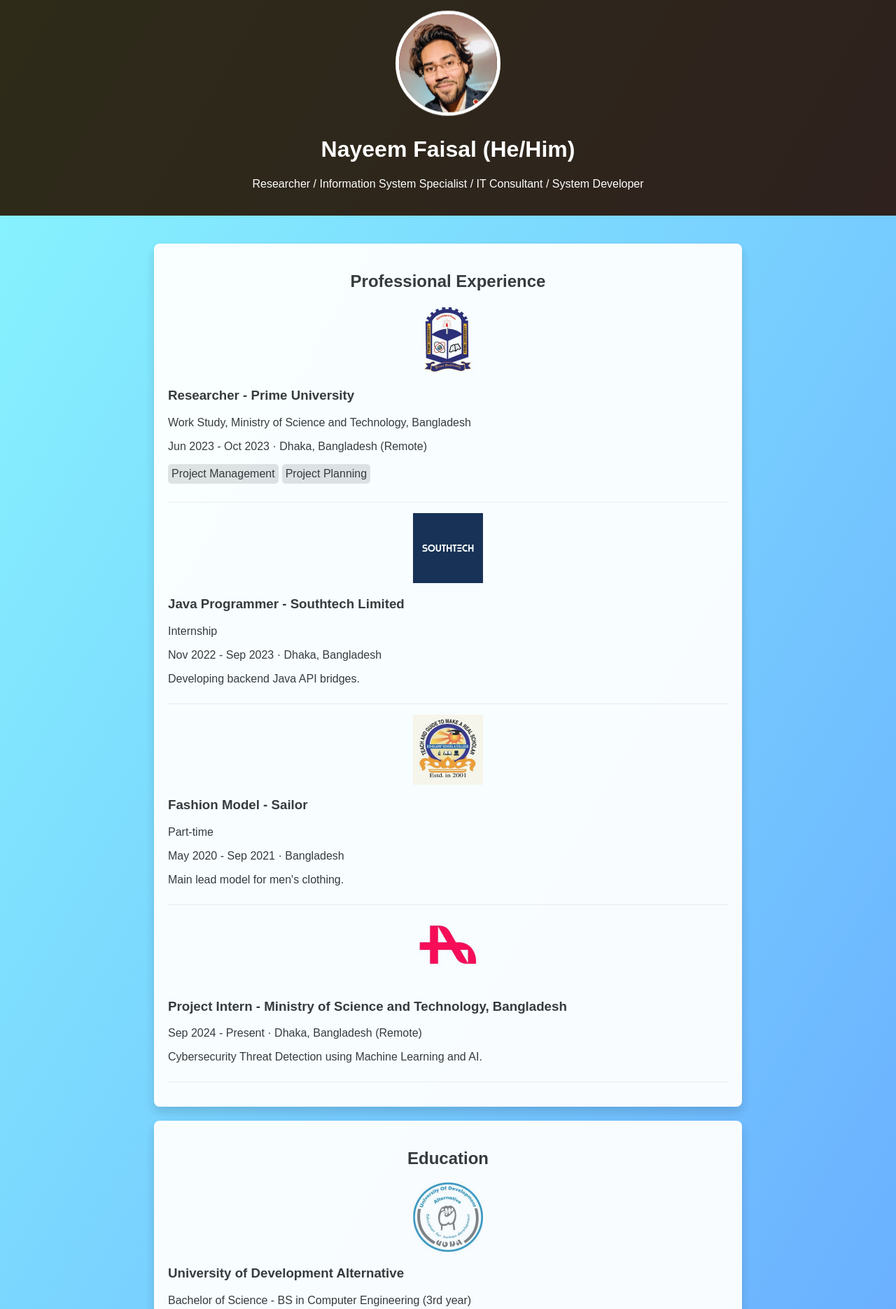
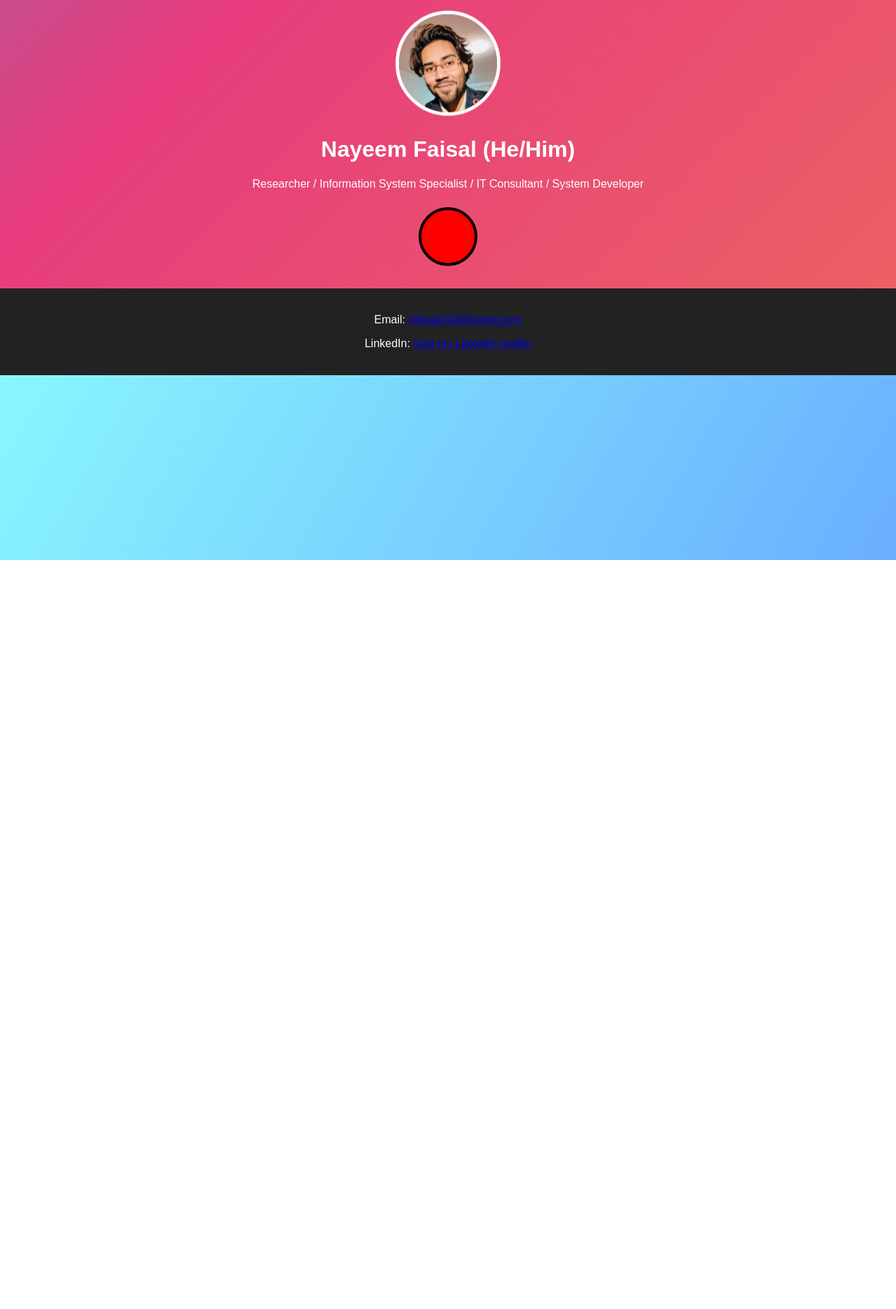
Before and after one commit to Nayeemfaisal/Resume, a plain HTML site: page index.html in a window 1280 px wide. Shown: the top 1870 px of the page at 70% size. After the commit the page ends 800 px from the top, so only its background shows below. Drawn offline with Linux system fonts and the light colour scheme.

Commit message:
index.html

```diff
--- a/index.html
+++ b/index.html
@@ -6,7 +6,17 @@
     <title>Nayeem Faisal - Resume</title>
     <style>
         body { font-family: 'Arial', sans-serif; margin: 0; padding: 0; background: linear-gradient(120deg, #89f7fe 0%, #66a6ff 100%); color: #333; }
-        header { background: rgba(0, 0, 0, 0.8); color: #fff; padding: 20px 0; text-align: center; position: relative; }
+        @keyframes gradientBG {
+            0% { background-position: 0% 50%; }
+            50% { background-position: 100% 50%; }
+            100% { background-position: 0% 50%; }
+        }
+        header {
+            background: linear-gradient(-45deg, #ee7752, #e73c7e, #23a6d5, #23d5ab);
+            background-size: 400% 400%;
+            animation: gradientBG 15s ease infinite;
+            color: #fff; padding: 20px 0; text-align: center; position: relative;
+        }
         header img { border-radius: 50%; width: 140px; border: 5px solid white; }
         header:after { content: ''; position: absolute; top: 0; left: 0; width: 100%; height: 100%; background: linear-gradient(120deg, #f6d365 0%, #fda085 100%); opacity: 0.85; z-index: -1; }
         section { padding: 20px; max-width: 800px; margin: 20px auto; background: #fff; box-shadow: 0 8px 16px rgba(0,0,0,0.15); border-radius: 8px; opacity: 0.95; transform: translateY(20px); transition: transform 0.3s ease-out, opacity 0.3s ease-out; }
@@ -16,10 +26,7 @@
         .skills { background: #e2e2e2; padding: 5px; display: inline-block; margin-right: 5px; border-radius: 5px; }
         .logo { width: 100px; height: auto; display: block; margin: 10px auto; }
         footer { text-align: center; padding: 20px 10px; background: #222; color: #fff; }
-        @keyframes float {
-            0%, 100% { transform: translateY(0); }
-            50% { transform: translateY(-20px); }
-        }
+        @keyframes float { 0%, 100% { transform: translateY(0); } 50% { transform: translateY(-20px); } }
         header img { animation: float 6s ease-in-out infinite; }
     </style>
 </head>
@@ -28,60 +35,15 @@
         <img src="https://nayeemfaisal.github.io/Resume/your-photo-url.jpg" alt="Nayeem Faisal">
         <h1>Nayeem Faisal (He/Him)</h1>
         <p>Researcher / Information System Specialist / IT Consultant / System Developer</p>
+        <!-- SVG Example -->
+        <svg width="100" height="100" viewBox="0 0 100 100">
+            <circle cx="50" cy="50" r="40" stroke="black" stroke-width="4" fill="red">
+                <animate attributeName="r" from="40" to="10" dur="2s" repeatCount="indefinite" />
+                <animate attributeName="fill" from="red" to="blue" dur="2s" repeatCount="indefinite" />
+            </circle>
+        </svg>
     </header>
-
-    <section>
-        <h2>Professional Experience</h2>
-        <div class="job">
-            <img src="https://nayeemfaisal.github.io/Resume/prime_university_logo.jpeg" alt="Prime University Logo" class="logo">
-            <h3>Researcher - Prime University</h3>
-            <p>Work Study, Ministry of Science and Technology, Bangladesh</p>
-            <p>Jun 2023 - Oct 2023 · Dhaka, Bangladesh (Remote)</p>
-            <p><span class="skills">Project Management</span><span class="skills">Project Planning</span></p>
-        </div>
-        <div class="job">
-            <img src="https://nayeemfaisal.github.io/Resume/southtechgroup_logo.jpeg" alt="Southtech Limited Logo" class="logo">
-            <h3>Java Programmer - Southtech Limited</h3>
-            <p>Internship</p>
-            <p>Nov 2022 - Sep 2023 · Dhaka, Bangladesh</p>
-            <p>Developing backend Java API bridges.</p>
-        </div>
-        <div class="job">
-            <img src="https://nayeemfaisal.github.io/Resume/scholars.jpeg" alt="Scholars Logo" class="logo">
-            <h3>Fashion Model - Sailor</h3>
-            <p>Part-time</p>
-            <p>May 2020 - Sep 2021 · Bangladesh</p>
-            <p>Main lead model for men's clothing.</p>
-        </div>
-        <div class="job">
-            <img src="https://nayeemfaisal.github.io/Resume/hochschule_augsburg_logo.jpeg" alt="Hochschule Augsburg Logo" class="logo">
-            <h3>Project Intern - Ministry of Science and Technology, Bangladesh</h3>
-            <p>Sep 2024 - Present · Dhaka, Bangladesh (Remote)</p>
-            <p>Cybersecurity Threat Detection using Machine Learning and AI.</p>
-        </div>
-    </section>
-
-    <section>
-        <h2>Education</h2>
-        <div>
-            <img src="https://nayeemfaisal.github.io/Resume/university_of_development_alternative_logo.jpeg" alt="University of Development Alternative Logo" class="logo">
-            <h3>University of Development Alternative</h3>
-            <p>Bachelor of Science - BS in Computer Engineering (3rd year)</p>
-            <p>Feb 2021 - Present</p>
-        </div>
-        <div>
-            <img src="https://nayeemfaisal.github.io/Resume/hochschule_augsburg_logo.jpeg" alt="Hochschule Augsburg Logo" class="logo">
-            <h3>Technische Hochschule Augsburg</h3>
-            <p>Bachelor of Applied Science - BASc, International Information System</p>
-            <p>Sep 2024 - Sep 2027</p>
-        </div>
-    </section>
-
-    <section>
-        <h2>Licenses & Certifications</h2>
-        <p>Google - Introduction to Generative AI, Issued Mar 2024</p>
-    </section>
-
+    <!-- Additional sections unchanged -->
     <footer>
         <p>Email: <a href="mailto:nfaisal204@gmail.com">nfaisal204@gmail.com</a></p>
         <p>LinkedIn: <a href="https://www.linkedin.com/in/nayeem-faisal-721619296/">Visit my LinkedIn profile</a></p>
```
